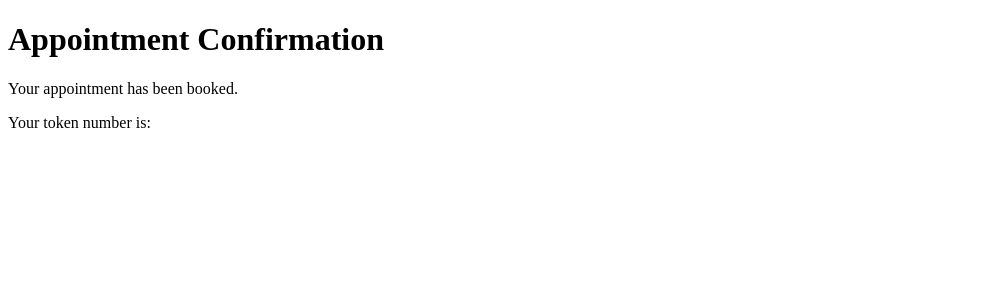
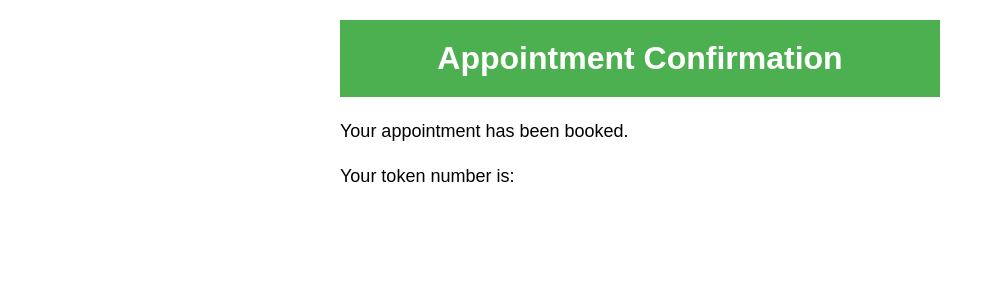
Before and after one commit to Va8661/python-django, a Django app: page /book_appointment/ in a window 1280 px wide. Shown: the top 300 px of the page, without its empty margins (0-995 px from the left). Run offline with Django 4.2, Linux system fonts and the light colour scheme.

Commit message:
second commit

```diff
--- a/webapp/newapp/forms.py
+++ b/webapp/newapp/forms.py
@@ -4,9 +4,10 @@ from .models import Appointment
 class AppointmentForm(forms.ModelForm):
     class Meta:
         model = Appointment
-        fields = ['name', 'age', 'email', 'phone', 'date', 'time', 'symptoms']
+        fields = ['firstname', 'lastname', 'age', 'email', 'phone', 'date', 'time', 'symptoms']
         labels = {
-            'name': 'Full Name',
+            'firstname': 'Full Name',
+            'lastname': 'Full Name',
             'age': 'Age',
             'email': 'Email',
             'phone': 'Phone Number',
--- a/webapp/newapp/models.py
+++ b/webapp/newapp/models.py
@@ -2,7 +2,8 @@ from django.db import models
 
 # Create your models here.
 class Appointment(models.Model):
-    name = models.CharField(max_length=200, default='')
+    firstname = models.CharField(max_length=200, default='')
+    lastname = models.CharField(max_length=200, default='')
     age = models.PositiveIntegerField(default=0)
     email = models.EmailField()
     phone = models.CharField(max_length=10)
--- /dev/null
+++ b/webapp/newapp/static/toke.css
@@ -0,0 +1,41 @@
+/* Set body margin and font */
+body {
+    margin: 0;
+    font-family: Arial, sans-serif;
+  }
+
+  /* Set page header styling */
+  h1 {
+    text-align: center;
+    background-color: #4CAF50;
+    color: white;
+    padding: 20px;
+    margin-top: 0;
+  }
+
+  /* Set page content container styling */
+  .container {
+    max-width: 600px;
+    margin: auto;
+    padding: 20px;
+  }
+
+  /* Set paragraph styling */
+  p {
+    font-size: 18px;
+    line-height: 1.5;
+  }
+
+  /* Set token number paragraph styling */
+  .token-number {
+    font-weight: bold;
+    font-size: 50px;
+    margin-top: 20px;
+    margin-bottom: 40px;
+    text-align: center;
+  }
+
+  /* Set appointment.js script styling */
+  script {
+    display: none;
+  }
--- a/webapp/newapp/templates/newapp/book_appointment.html
+++ b/webapp/newapp/templates/newapp/book_appointment.html
@@ -4,11 +4,15 @@
 <html>
   <head>
     <title>Appointment Confirmation</title>
+    {% load static %}
+    <link rel="stylesheet" type="text/css" href= "static/toke.css">
   </head>
   <body>
+    <div class="container">
     <h1>Appointment Confirmation</h1>
     <p>Your appointment has been booked.</p>
     <p>Your token number is: {{ token_number }}</p>
     <script src="newapp/js/appointment.js"></script>
+    </div>
   </body>
 </html>
--- a/webapp/newapp/views.py
+++ b/webapp/newapp/views.py
@@ -11,7 +11,8 @@ def hi(request):
 @transaction.atomic
 def book_appointment(request):
     if request.method == 'POST':
-        name = request.POST['firstName'] + ' ' + request.POST['lastName']
+        firstname = request.POST['firstName']
+        lastname = request.POST['lastName']
         age = request.POST['age']
         email = request.POST['email']
         phone = request.POST['phone']
@@ -21,7 +22,8 @@ def book_appointment(request):
         # Generate a random token number
         token_number = random.randint(1, 100)
         appointment = Appointment(
-            name=name,
+            firstname=firstname,
+            lastname=lastname,
             age=age,
             email=email,
             phone=phone,
```
Also changed, not shown: webapp/db.sqlite3, webapp/newapp/migrations/0005_rename_name_appointment_firstname_and_more.py (added), webapp/newapp/migrations/0006_rename_firstname_appointment_firstname_and_more.py (added).
